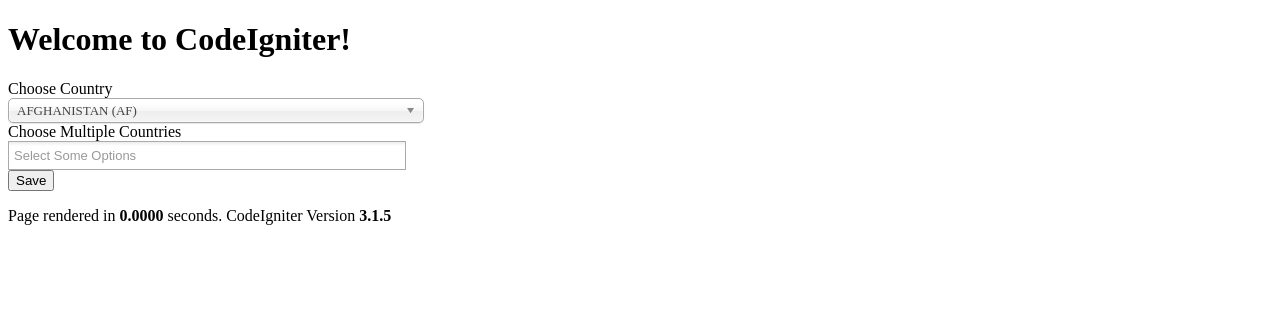
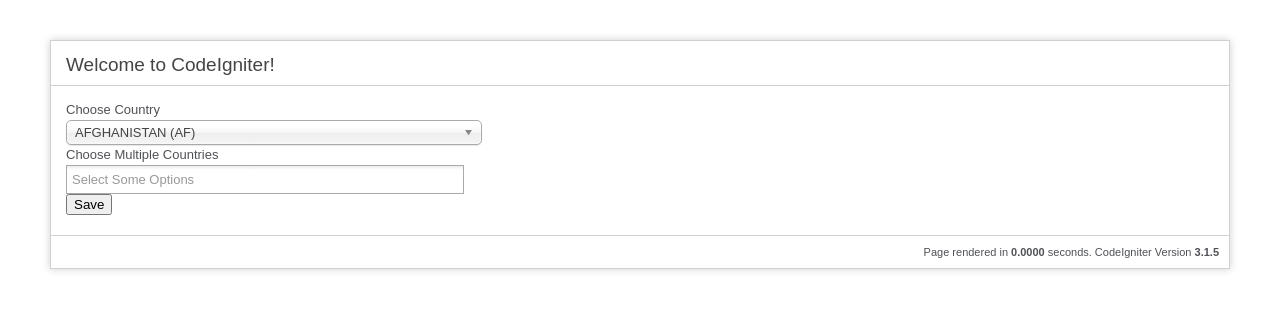
Before and after one commit to techpulsetoday/CodeIgniter-Jquery-Chosen-Plugin, a CodeIgniter app: page /database/ in a window 1280 px wide. Shown: the top 311 px of the page. Run offline with CodeIgniter, Linux system fonts and the light colour scheme; data comes from the database, SQL or seed files in the repository; some libraries are stand-ins or nearby versions.

Commit message:
security enhancement

```diff
--- a/application/config/config.php
+++ b/application/config/config.php
@@ -377,11 +377,11 @@
 | except for 'cookie_prefix' and 'cookie_httponly', which are ignored here.
 |
 */
-$config['sess_driver'] = 'files';
+$config['sess_driver'] = 'database';
 $config['sess_cookie_name'] = 'ci_session';
 $config['sess_expiration'] = 7200;
-$config['sess_save_path'] = NULL;
-$config['sess_match_ip'] = FALSE;
+$config['sess_save_path'] = 'ci_sessions';
+$config['sess_match_ip'] = TRUE;
 $config['sess_time_to_update'] = 300;
 $config['sess_regenerate_destroy'] = FALSE;
 
@@ -432,7 +432,7 @@
 |          for backwards compatibility purposes!
 |
 */
-$config['global_xss_filtering'] = FALSE;
+$config['global_xss_filtering'] = TRUE;
 
 /*
 |--------------------------------------------------------------------------
@@ -448,7 +448,7 @@
 | 'csrf_regenerate' = Regenerate token on every submission
 | 'csrf_exclude_uris' = Array of URIs which ignore CSRF checks
 */
-$config['csrf_protection'] = FALSE;
+$config['csrf_protection'] = TRUE;
 $config['csrf_token_name'] = 'csrf_test_name';
 $config['csrf_cookie_name'] = 'csrf_cookie_name';
 $config['csrf_expire'] = 7200;
--- a/application/views/welcome_message.php
+++ b/application/views/welcome_message.php
@@ -1,17 +1,69 @@
-<?php
-defined('BASEPATH') OR exit('No direct script access allowed');
-?><!DOCTYPE html>
+<?php defined('BASEPATH') OR exit('No direct script access allowed');?>
+<!DOCTYPE html>
 <html lang="en">
     <head>
         <meta charset="utf-8">
         <title>Welcome to CodeIgniter</title>
         <link type="text/css" rel="stylesheet" href="<?php echo base_url('assest/css/prism.css'); ?>" />
         <link type="text/css" rel="stylesheet" href="<?php echo base_url('assest/css/chosen.min.css'); ?>" />
-        <script type="text/javascript" src="<?php echo base_url('assest/js/jquery-3.2.1.min.js'); ?>"></script>
-        <script type="text/javascript" src="<?php echo base_url('assest/js/chosen.proto.min.js'); ?>"></script>
-        <script type="text/javascript" src="<?php echo base_url('assest/js/chosen.jquery.min.js'); ?>"></script>
-        <script type="text/javascript" src="<?php echo base_url('assest/js/custom.js'); ?>"></script>
+        <style type="text/css">
 
+    ::selection { background-color: #E13300; color: white; }
+    ::-moz-selection { background-color: #E13300; color: white; }
+
+    body {
+        background-color: #fff;
+        margin: 40px;
+        font: 13px/20px normal Helvetica, Arial, sans-serif;
+        color: #4F5155;
+    }
+
+    a {
+        color: #003399;
+        background-color: transparent;
+        font-weight: normal;
+    }
+
+    h1 {
+        color: #444;
+        background-color: transparent;
+        border-bottom: 1px solid #D0D0D0;
+        font-size: 19px;
+        font-weight: normal;
+        margin: 0 0 14px 0;
+        padding: 14px 15px 10px 15px;
+    }
+
+    code {
+        font-family: Consolas, Monaco, Courier New, Courier, monospace;
+        font-size: 12px;
+        background-color: #f9f9f9;
+        border: 1px solid #D0D0D0;
+        color: #002166;
+        display: block;
+        margin: 14px 0 14px 0;
+        padding: 12px 10px 12px 10px;
+    }
+
+    #body {
+        margin: 0 15px 0 15px;
+    }
+
+    p.footer {
+        text-align: right;
+        font-size: 11px;
+        border-top: 1px solid #D0D0D0;
+        line-height: 32px;
+        padding: 0 10px 0 10px;
+        margin: 20px 0 0 0;
+    }
+
+    #container {
+        margin: 10px;
+        border: 1px solid #D0D0D0;
+        box-shadow: 0 0 8px #D0D0D0;
+    }
+    </style>
     </head>
     <body>
         <div id="container">
@@ -44,4 +96,8 @@
             <p class="footer">Page rendered in <strong>{elapsed_time}</strong> seconds. <?php echo (ENVIRONMENT === 'development') ? 'CodeIgniter Version <strong>' . CI_VERSION . '</strong>' : '' ?></p>
         </div>
     </body>
+    <script type="text/javascript" src="<?php echo base_url('assest/js/jquery-3.2.1.min.js'); ?>"></script>
+    <script type="text/javascript" src="<?php echo base_url('assest/js/chosen.proto.min.js'); ?>"></script>
+    <script type="text/javascript" src="<?php echo base_url('assest/js/chosen.jquery.min.js'); ?>"></script>
+    <script type="text/javascript" src="<?php echo base_url('assest/js/custom.js'); ?>"></script>
 </html>
```
